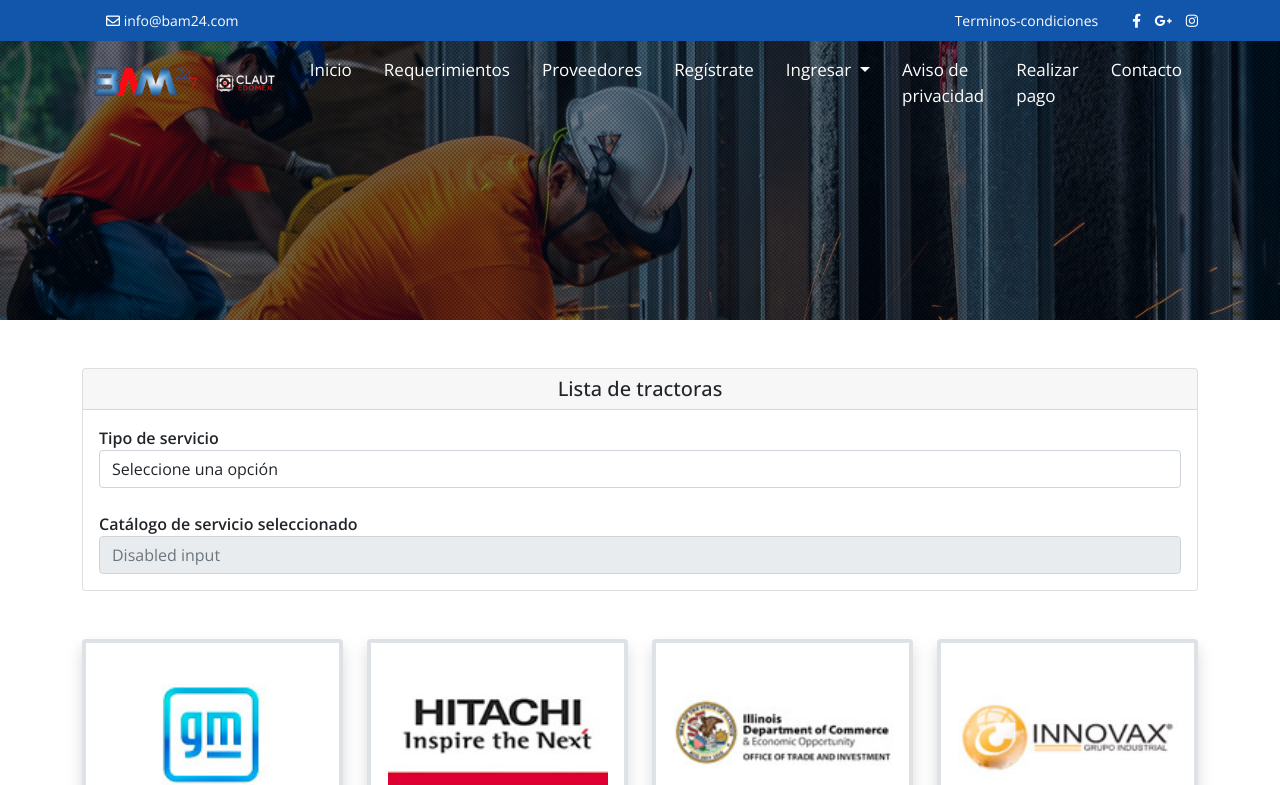
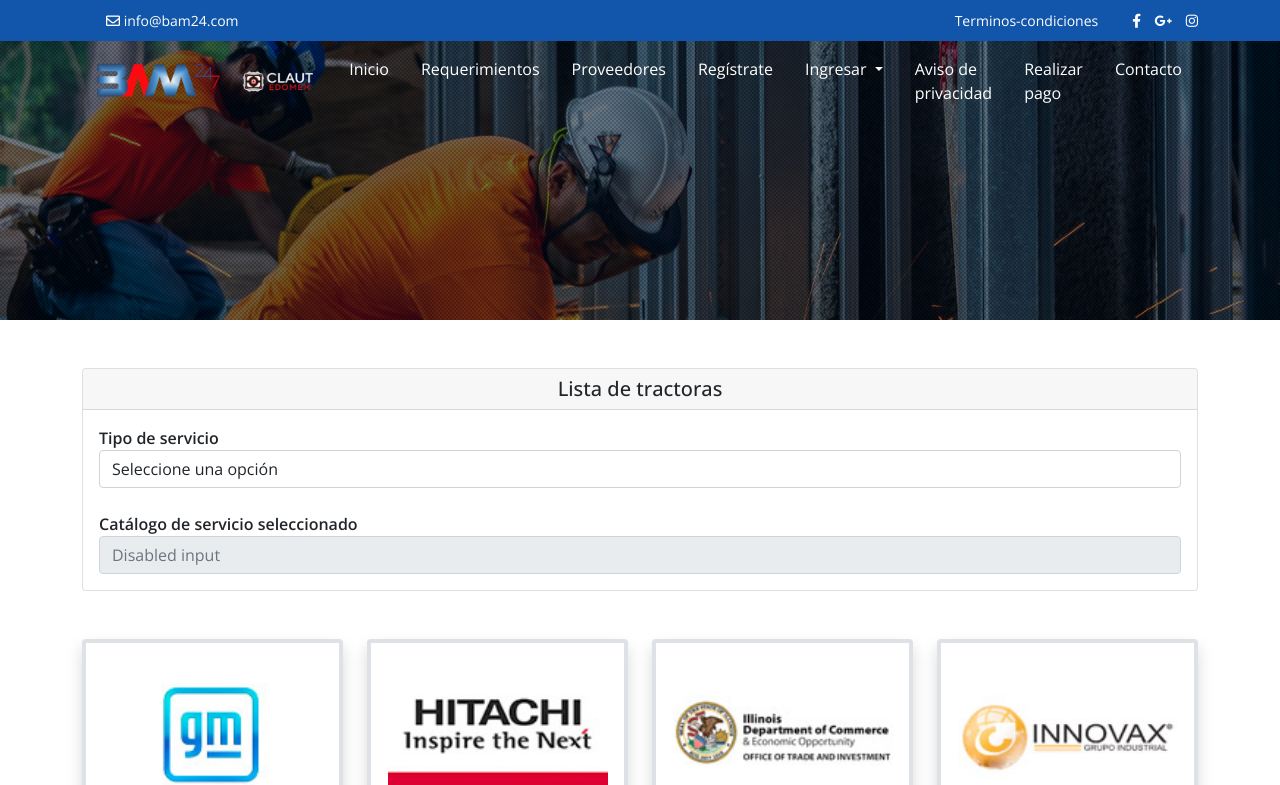
Before and after one commit to henrryforce/CLAUTedomex, a PHP site: the page made by Busquedatractoras(usuarioproveedor).html in a window 1280 px wide. Shown: the top 785 px of the page. Run offline with PHP 8.4, Linux system fonts and the light colour scheme; some web fonts are replaced.

Commit message:
Ajustes estilos

```diff
--- a/css/style.css
+++ b/css/style.css
@@ -3,18 +3,6 @@
 
 /* Estilos extra */
 /* Estilos extra */
-
-
-
-/* TAMAÑO DE LETRA TEXTO EN NAVBAR */
-
-.main-menu-div .navbar-nav .nav-link {
-
-    font-size: 16px;
-    font-weight: 400;
-}
-
-
 
 
 
@@ -161,7 +149,7 @@ body{
 .main-menu-div .navbar-nav .nav-link{
 	color: #fff;
 	font-family: 'Open Sans', sans-serif;
-	font-size: 17px;
+	font-size: 16px;
 	font-weight: 400;
 }
 .main-menu-div .navbar-nav .nav-link:hover{
```
